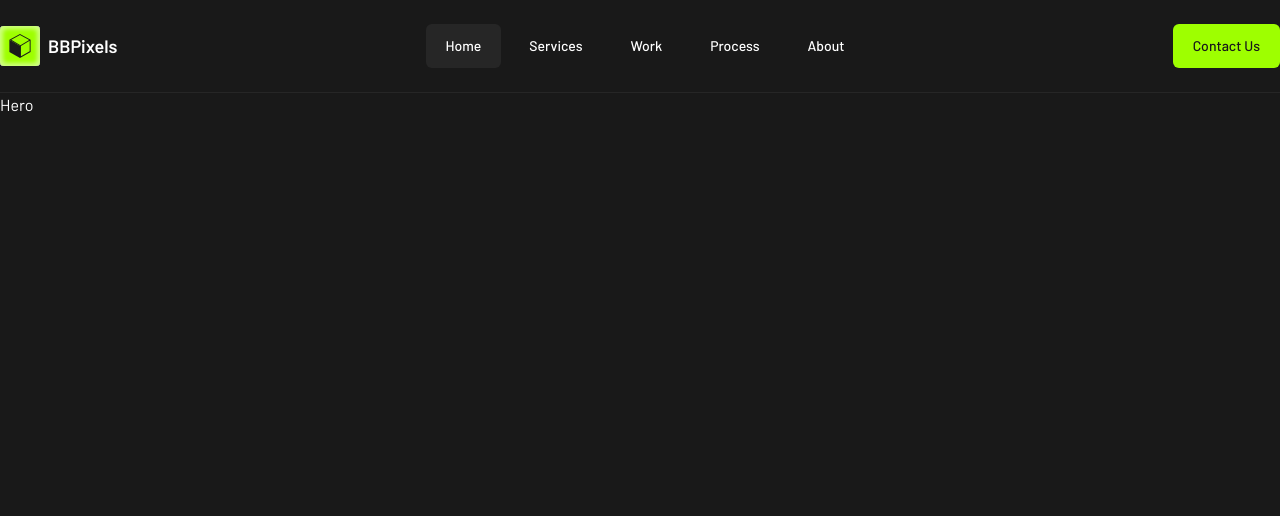
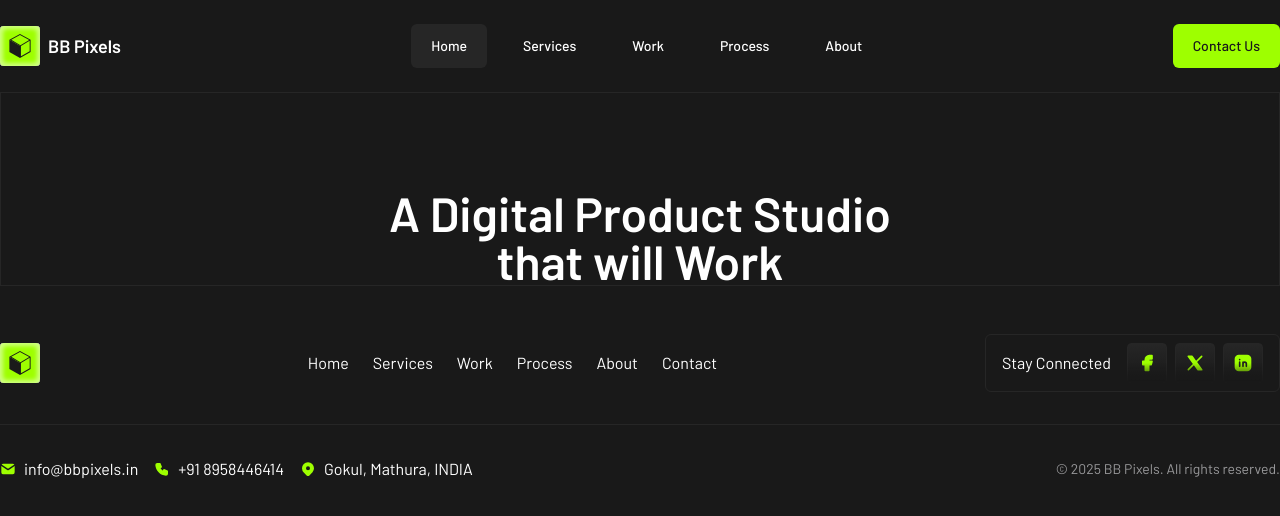
Before and after one commit to ditinagrawal/squareup-template, a Next.js app: page / in a window 1280 px wide. Shown: the top 516 px of the page. Built offline with nearby package versions, Linux system fonts and the light colour scheme.

Commit message:
add footer

```diff
--- a/components/sections/hero.tsx
+++ b/components/sections/hero.tsx
@@ -1,13 +1,10 @@
-import { Navbar } from "@/components/shared/navbar";
-import { Container } from "@/components/ui/container";
-
 export const Hero = () => {
   return (
-    <div>
-      <Navbar />
-      <Container>
-        <h1>Hero</h1>
-      </Container>
+    <div className="relative pt-24">
+      <h1 className="text-center text-5xl font-semibold">
+        A Digital Product Studio <br />
+        that will Work
+      </h1>
     </div>
   );
 };
--- /dev/null
+++ b/components/shared/footer.tsx
@@ -0,0 +1,84 @@
+import {
+  IconBrandFacebookFilled,
+  IconBrandLinkedinFilled,
+  IconBrandXFilled,
+  IconMailFilled,
+  IconMapPinFilled,
+  IconPhoneFilled,
+} from "@tabler/icons-react";
+
+import Link from "next/link";
+
+import { Logo } from "@/components/shared/logo";
+import { Box } from "@/components/ui/box";
+import { Container } from "@/components/ui/container";
+
+export const Footer = () => {
+  return (
+    <div className="border-secondary-15 border-t py-12">
+      <Container>
+        <footer className="flex h-full flex-col justify-between gap-8">
+          <div className="flex items-center justify-between">
+            <Logo />
+            <div className="flex items-center gap-6">
+              <Link href="/">Home</Link>
+              <Link href="/services">Services</Link>
+              <Link href="/work">Work</Link>
+              <Link href="/process">Process</Link>
+              <Link href="/about">About</Link>
+              <Link href="/contact">Contact</Link>
+            </div>
+            <Socials />
+          </div>
+          <div className="bg-secondary-15 h-px w-full" />
+          <div className="flex items-center justify-between">
+            <div className="flex items-center gap-4">
+              <Link
+                href="mailto:info@bbpixels.in"
+                className="flex items-center gap-2"
+              >
+                <IconMailFilled className="text-primary-50 size-4" />
+                <span>info@bbpixels.in</span>
+              </Link>
+              <Link
+                href="tel:+918958446414"
+                className="flex items-center gap-2"
+              >
+                <IconPhoneFilled className="text-primary-50 size-4" />
+                <span>+91 8958446414</span>
+              </Link>
+              <p className="flex items-center gap-2">
+                <IconMapPinFilled className="text-primary-50 size-4" />
+                <span>Gokul, Mathura, INDIA</span>
+              </p>
+            </div>
+            <div>
+              <p className="text-secondary-60 text-sm">
+                © {new Date().getFullYear()} BB Pixels. All rights reserved.
+              </p>
+            </div>
+          </div>
+        </footer>
+      </Container>
+    </div>
+  );
+};
+
+const Socials = () => {
+  return (
+    <div className="border-secondary-15 flex items-center gap-4 rounded-md border px-4 py-2">
+      <p>Stay Connected</p>
+      <div className="flex items-center gap-2">
+        <Box>
+          <IconBrandFacebookFilled className="text-primary-50 size-5" />
+        </Box>
+        <Box>
+          <IconBrandXFilled className="text-primary-50 size-5" />
+        </Box>
+        <Box>
+          <IconBrandLinkedinFilled className="text-primary-50 size-5" />
+        </Box>
+      </div>
+    </div>
+  );
+};
--- a/components/shared/logo.tsx
+++ b/components/shared/logo.tsx
@@ -20,7 +20,7 @@ export const Logo = ({
         priority
         className={cn("size-10", className)}
       />
-      {showText && <span className="text-lg font-semibold">BBPixels</span>}
+      {showText && <span className="text-lg font-semibold">BB Pixels</span>}
     </div>
   );
 };
--- a/components/shared/navbar.tsx
+++ b/components/shared/navbar.tsx
@@ -10,7 +10,7 @@ export const Navbar = () => {
       <Container>
         <nav className="flex items-center justify-between">
           <Logo showText />
-          <div className="flex items-center gap-2">
+          <div className="flex items-center gap-4">
             <Link href="/" className={buttonVariants({ variant: "secondary" })}>
               Home
             </Link>
--- /dev/null
+++ b/components/ui/box.tsx
@@ -0,0 +1,20 @@
+import { cn } from "@/lib/utils";
+
+export const Box = ({
+  children,
+  className,
+}: {
+  children: React.ReactNode;
+  className?: string;
+}) => {
+  return (
+    <div
+      className={cn(
+        "border-secondary-15 from-secondary-15 to-secondary-10 flex size-10 items-center justify-center rounded-sm border bg-linear-to-b mask-b-from-50%",
+        className,
+      )}
+    >
+      {children}
+    </div>
+  );
+};
--- a/components/ui/button.tsx
+++ b/components/ui/button.tsx
@@ -8,7 +8,7 @@ export const buttonVariants = cva(
   {
     variants: {
       variant: {
-        default: "",
+        default: "hover:bg-secondary-15/80",
         primary: "bg-primary-50 hover:bg-primary-50/90 text-secondary-10",
         secondary: "bg-secondary-15 hover:bg-secondary-15/80",
         outline: "border-2 border-secondary-15",
--- a/components/views/home-view.tsx
+++ b/components/views/home-view.tsx
@@ -1,9 +1,16 @@
 import { Hero } from "@/components/sections/hero";
+import { Footer } from "@/components/shared/footer";
+import { Navbar } from "@/components/shared/navbar";
+import { Container } from "@/components/ui/container";
 
 export const HomeView = () => {
   return (
     <div>
-      <Hero />
+      <Navbar />
+      <Container className="border-secondary-15 border-x">
+        <Hero />
+      </Container>
+      <Footer />
     </div>
   );
 };
--- a/package.json
+++ b/package.json
@@ -11,6 +11,7 @@
     "prepare": "husky"
   },
   "dependencies": {
+    "@tabler/icons-react": "^3.35.0",
     "class-variance-authority": "^0.7.1",
     "clsx": "^2.1.1",
     "next": "16.0.2",
```
Also changed, not shown: 1 other file (tests, documents, lock files or other folders).
